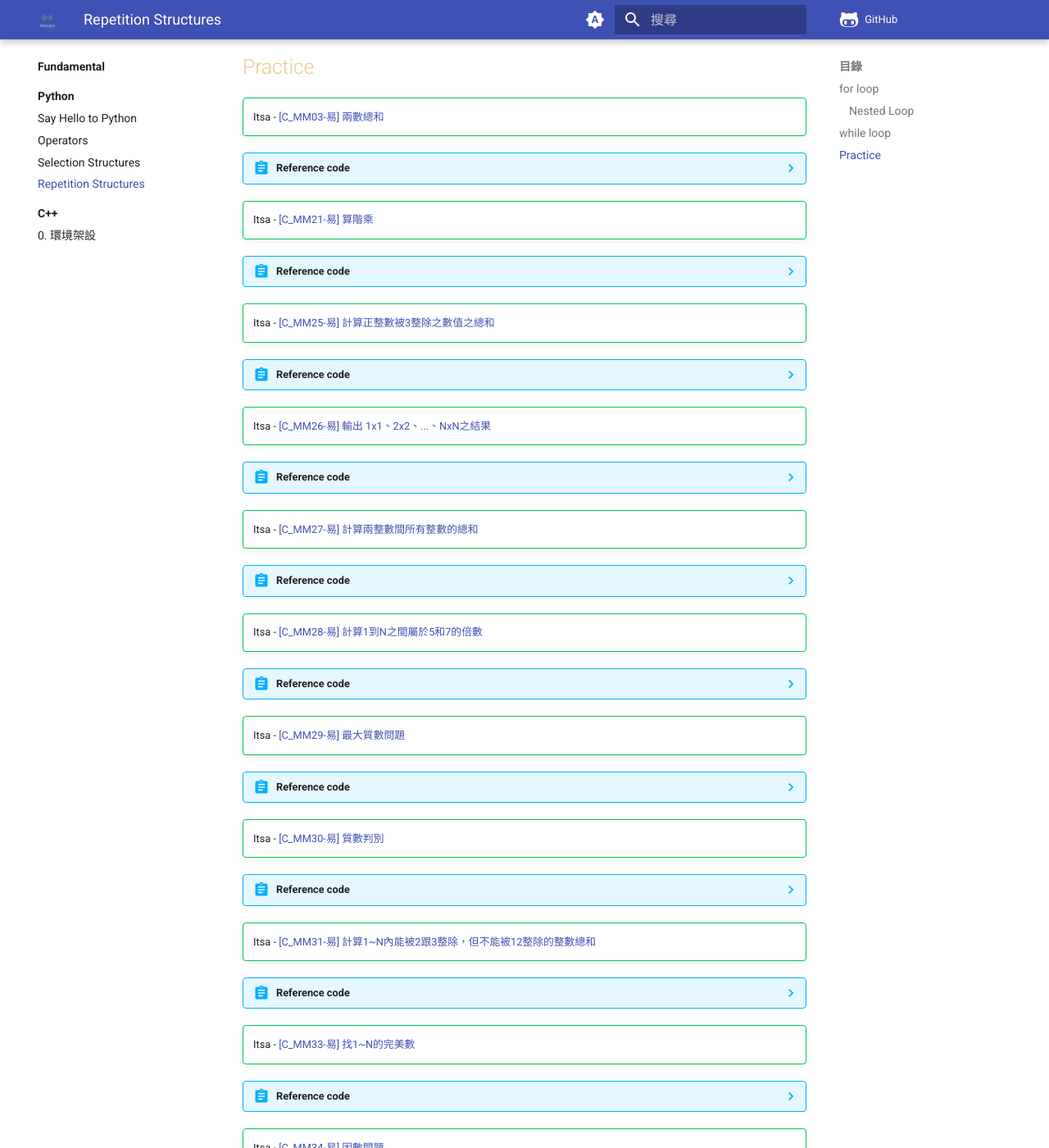
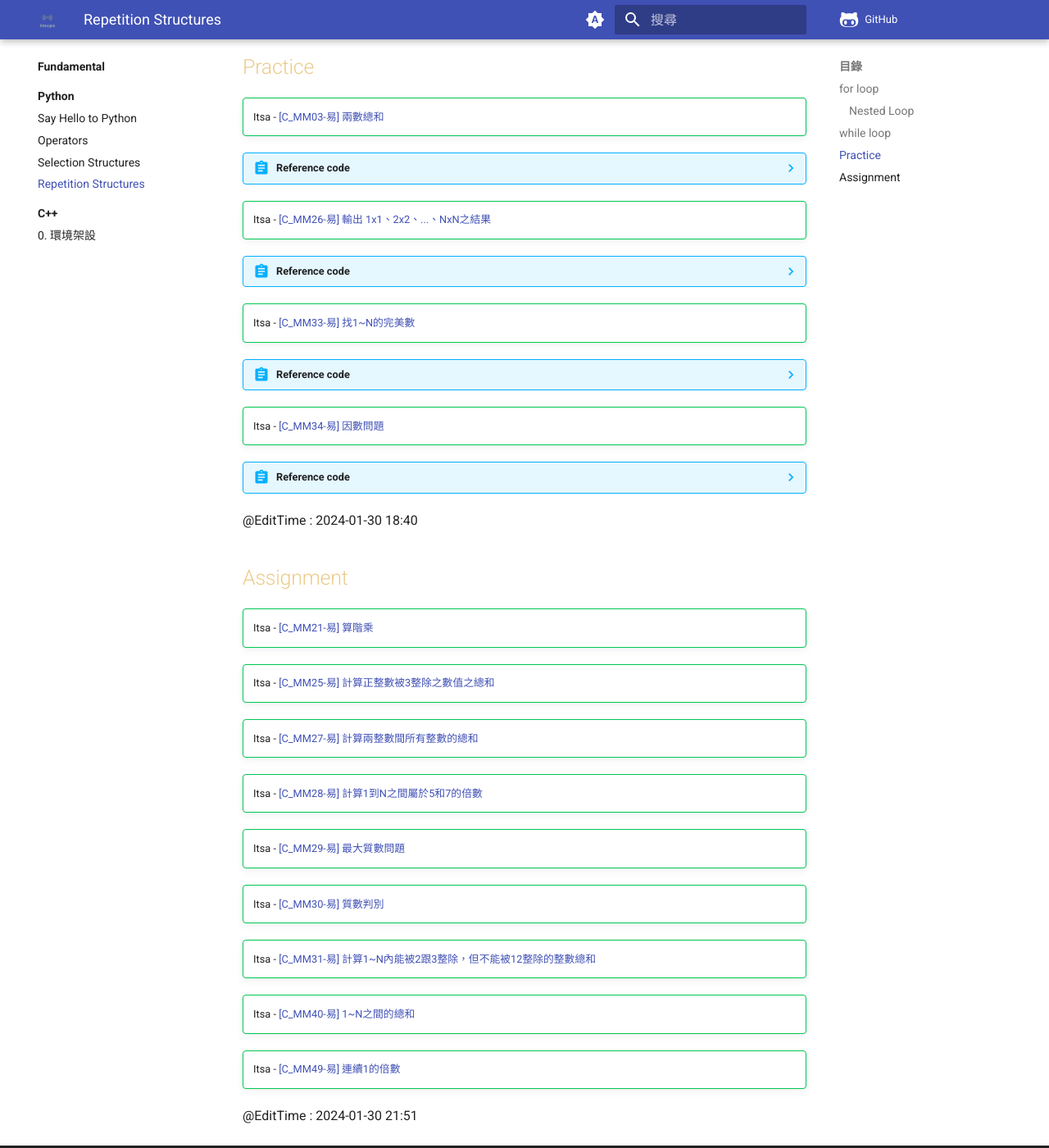
Before and after one commit to cheung4843/ZestAlgo, an MkDocs documentation site: the page built from docs/fundamental/python/repetition_structures.md, in a window 1280 px wide and 1400 px high, scrolled down 6704 px. Shown: the whole window at 82% size. Built offline with MkDocs 1.6.1 and Material for MkDocs 9.7.7, drawn with Linux system fonts in a browser that asks for light colours; comment, search, counter and statistics services are not loaded; some of the changed text lies outside the part shown.

Commit message:
modified: repetition_structures.md

````diff
--- a/docs/fundamental/python/repetition_structures.md
+++ b/docs/fundamental/python/repetition_structures.md
@@ -324,75 +324,15 @@ step = 0
     這題會出現在這裡，單純是因為要重複輸入。
 
 !!! success ""
-    Itsa - [[C_MM21-易] 算階乘](https://e-tutor.itsa.org.tw/e-Tutor/mod/programming/view.php?id=6915)
-
-
-??? abstract "Reference code"
-    ```python linenums="1"
-
-    ```
-
-!!! success ""
-    Itsa - [[C_MM25-易] 計算正整數被3整除之數值之總和](https://e-tutor.itsa.org.tw/e-Tutor/mod/programming/view.php?id=6925)
-
-
-??? abstract "Reference code"
-    ```python linenums="1"
-
-    ```
-
-!!! success ""
     Itsa - [[C_MM26-易] 輸出 1x1、2x2、...、NxN之結果](https://e-tutor.itsa.org.tw/e-Tutor/mod/programming/view.php?id=6928)
 
 
 ??? abstract "Reference code"
     ```python linenums="1"
+    N = int(input())
 
-    ```
-
-!!! success ""
-    Itsa - [[C_MM27-易] 計算兩整數間所有整數的總和](https://e-tutor.itsa.org.tw/e-Tutor/mod/programming/view.php?id=6931)
-
-
-??? abstract "Reference code"
-    ```python linenums="1"
-
-    ```
-
-!!! success ""
-    Itsa - [[C_MM28-易] 計算1到N之間屬於5和7的倍數](https://e-tutor.itsa.org.tw/e-Tutor/mod/programming/view.php?id=6933)
-
-
-??? abstract "Reference code"
-    ```python linenums="1"
-
-    ```
-
-!!! success ""
-    Itsa - [[C_MM29-易] 最大質數問題](https://e-tutor.itsa.org.tw/e-Tutor/mod/programming/view.php?id=6935)
-
-
-??? abstract "Reference code"
-    ```python linenums="1"
-
-    ```
-
-!!! success ""
-    Itsa - [[C_MM30-易] 質數判別](https://e-tutor.itsa.org.tw/e-Tutor/mod/programming/view.php?id=6937)
-
-
-??? abstract "Reference code"
-    ```python linenums="1"
-
-    ```
-
-!!! success ""
-    Itsa - [[C_MM31-易] 計算1~N內能被2跟3整除，但不能被12整除的整數總和](https://e-tutor.itsa.org.tw/e-Tutor/mod/programming/view.php?id=6939)
-
-
-??? abstract "Reference code"
-    ```python linenums="1"
-
+    for i in range(1, N + 1):
+        print(f"{i}*{i}={i * i}")
     ```
 
 !!! success ""
@@ -401,34 +341,65 @@ step = 0
 
 ??? abstract "Reference code"
     ```python linenums="1"
+    N = int(input())
 
+    for i in range(6, N + 1, 2):
+        s = 0
+        for j in range(1, i):
+            if i % j == 0:
+                s += j
+        if s == i:
+            if i == 6:
+                print(i, end='')
+            else:
+                print(' ' + str(i), end='')
+    print()
     ```
+    這是暴力解，會*TLE*，下一章會介紹如何最佳化，
+    但如果使用 C++ 的話，相同邏輯的程式碼是可以*AC*的。
 
 !!! success ""
     Itsa - [[C_MM34-易] 因數問題](https://e-tutor.itsa.org.tw/e-Tutor/mod/programming/view.php?id=6945)
 
-
 ??? abstract "Reference code"
     ```python linenums="1"
+    N = int(input())
 
+    print(1, end="")
+    for i in range(2, N + 1):
+        if N % i == 0:
+            print(f" {i}", end="")
+    print()
     ```
+
+@EditTime : 2024-01-30 18:40
+
+## Assignment
+!!! success ""
+    Itsa - [[C_MM21-易] 算階乘](https://e-tutor.itsa.org.tw/e-Tutor/mod/programming/view.php?id=6915)
+
+!!! success ""
+    Itsa - [[C_MM25-易] 計算正整數被3整除之數值之總和](https://e-tutor.itsa.org.tw/e-Tutor/mod/programming/view.php?id=6925)
+
+!!! success ""
+    Itsa - [[C_MM27-易] 計算兩整數間所有整數的總和](https://e-tutor.itsa.org.tw/e-Tutor/mod/programming/view.php?id=6931)
+
+!!! success ""
+    Itsa - [[C_MM28-易] 計算1到N之間屬於5和7的倍數](https://e-tutor.itsa.org.tw/e-Tutor/mod/programming/view.php?id=6933)
+
+!!! success ""
+    Itsa - [[C_MM29-易] 最大質數問題](https://e-tutor.itsa.org.tw/e-Tutor/mod/programming/view.php?id=6935)
+
+!!! success ""
+    Itsa - [[C_MM30-易] 質數判別](https://e-tutor.itsa.org.tw/e-Tutor/mod/programming/view.php?id=6937)
+
+!!! success ""
+    Itsa - [[C_MM31-易] 計算1~N內能被2跟3整除，但不能被12整除的整數總和](https://e-tutor.itsa.org.tw/e-Tutor/mod/programming/view.php?id=6939)
 
 !!! success ""
     Itsa - [[C_MM40-易] 1~N之間的總和](https://e-tutor.itsa.org.tw/e-Tutor/mod/programming/view.php?id=6957)
 
-
-??? abstract "Reference code"
-    ```python linenums="1"
-
-    ```
-
 !!! success ""
     Itsa - [[C_MM49-易] 連續1的倍數](https://e-tutor.itsa.org.tw/e-Tutor/mod/programming/view.php?id=6979)
 
-
-??? abstract "Reference code"
-    ```python linenums="1"
-
-    ```
-
-@EditTime : 2024-01-30 18:40
+@EditTime : 2024-01-30 21:51
````
